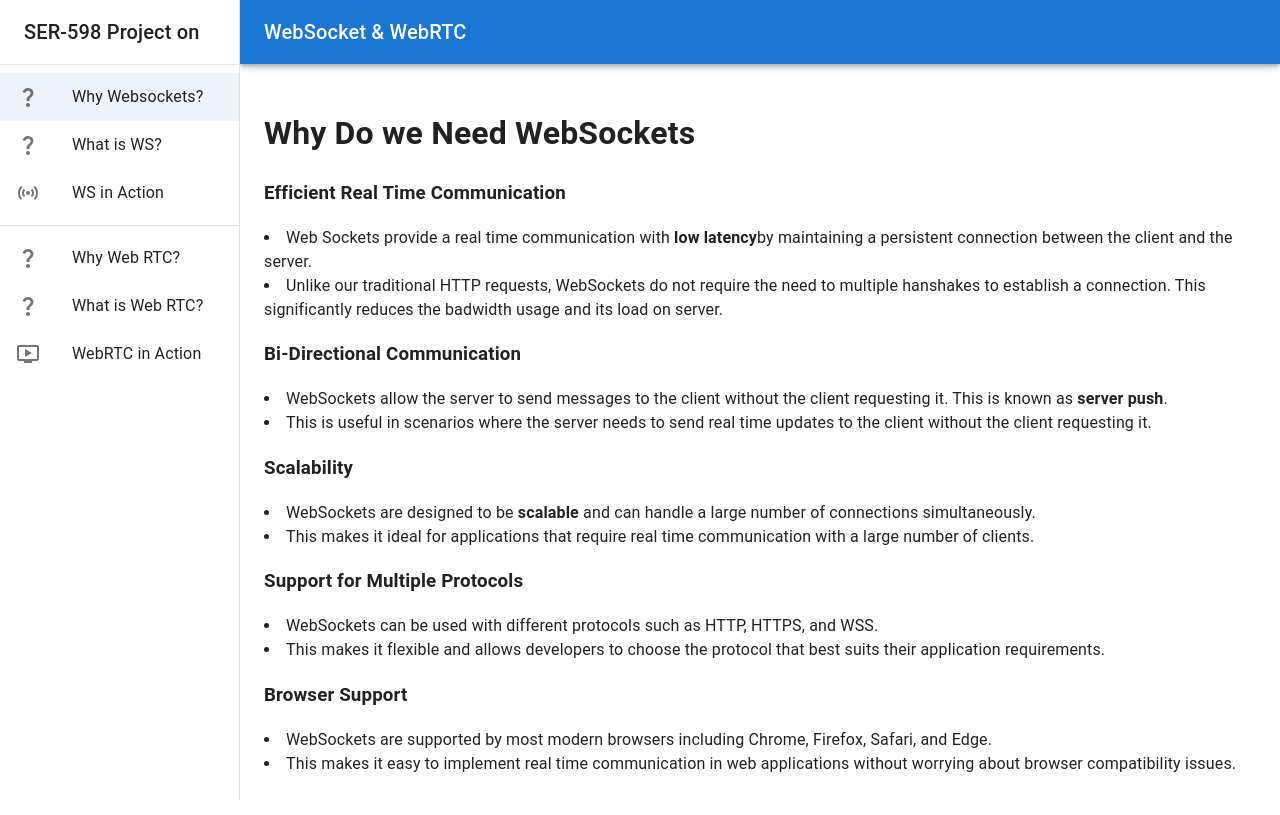
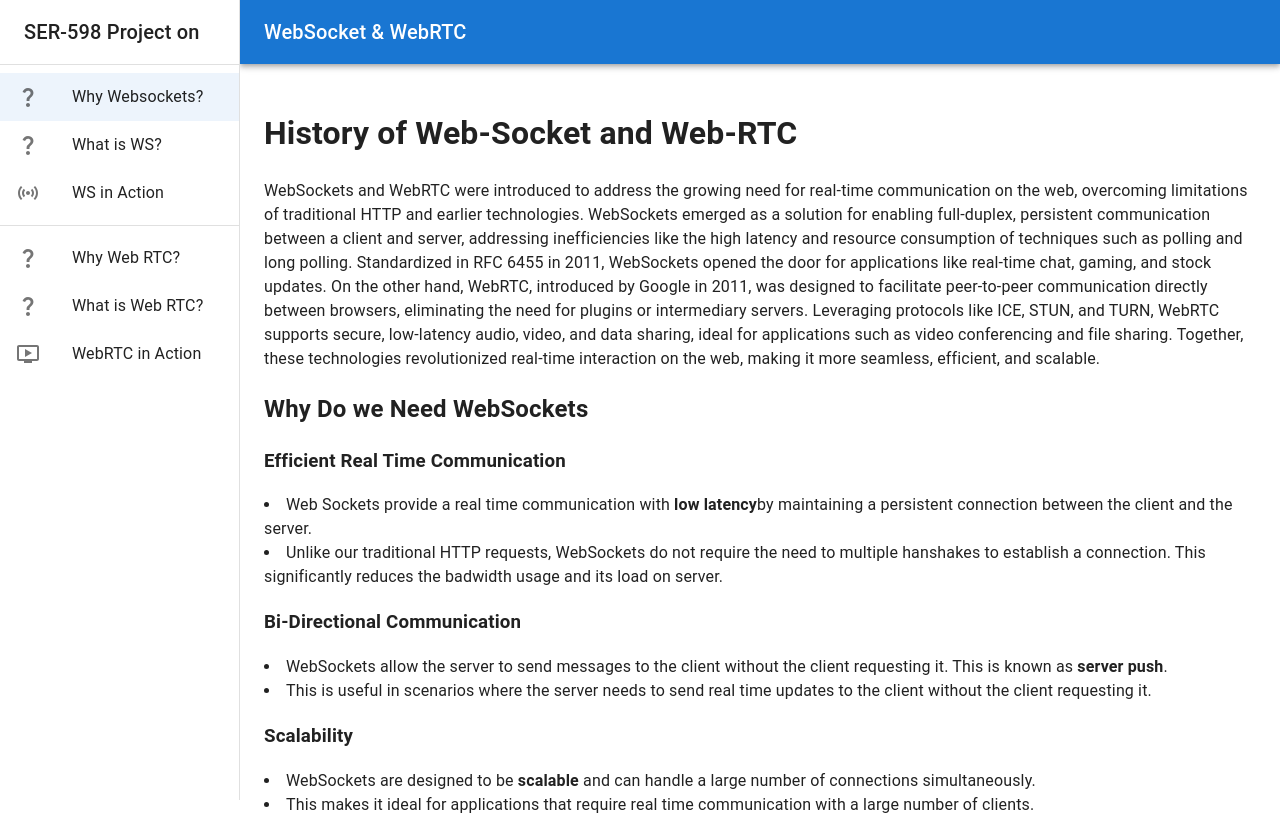
Before and after one commit to ishtpreet/WebSockets-and-WebRTC, a React (Create React App) app in the folder frontend/: page / in a window 1280 px wide. Shown: the top 815 px of the page. Built offline with nearby package versions, Linux system fonts and the light colour scheme.

Commit message:
content updated

```diff
--- a/frontend/src/pages/ws/WhatIsWS.js
+++ b/frontend/src/pages/ws/WhatIsWS.js
@@ -1,7 +1,27 @@
-import React from 'react'
+import React from "react";
 
 export default function WhatIsWS() {
   return (
-    <div>WhatIsWS</div>
-  )
+    <div>
+      <h1>What is a Web Socket</h1>
+      <h3>Definition</h3>
+      <p>
+        Websocket is a communication protocol that provides a full duplex,
+        bidirectional communication protocol between a client and a server. A
+        client (as in a a browser) and a server can communicate over a single
+        long lived TCP connection. This method allows for real-time data
+        transfer with low latency.
+      </p>
+      <h3>How does it work??</h3>
+      <p>
+        The bidirectional communicaiton in web sockets consists of two parts:
+        The HTTP handshake and the web socket protocol. The HTTP handshake is a
+        request-response protocol that allows for the client and server to
+        establish a connection. The web socket protocol is a full duplex
+        communication protocol that allows for the client and server to
+        communicate over a single connection. The messages are sent in frames.
+        The frames
+      </p>
+    </div>
+  );
 }
--- a/frontend/src/pages/ws/WhyWS.js
+++ b/frontend/src/pages/ws/WhyWS.js
@@ -3,7 +3,26 @@ import React from "react";
 export default function WhyWS() {
   return (
     <div>
-      <h1>Why Do we Need WebSockets</h1>
+      <h1>History of Web-Socket and Web-RTC</h1>
+      <p>
+        WebSockets and WebRTC were introduced to address the growing need for
+        real-time communication on the web, overcoming limitations of
+        traditional HTTP and earlier technologies. WebSockets emerged as a
+        solution for enabling full-duplex, persistent communication between a
+        client and server, addressing inefficiencies like the high latency and
+        resource consumption of techniques such as polling and long polling.
+        Standardized in RFC 6455 in 2011, WebSockets opened the door for
+        applications like real-time chat, gaming, and stock updates. On the
+        other hand, WebRTC, introduced by Google in 2011, was designed to
+        facilitate peer-to-peer communication directly between browsers,
+        eliminating the need for plugins or intermediary servers. Leveraging
+        protocols like ICE, STUN, and TURN, WebRTC supports secure, low-latency
+        audio, video, and data sharing, ideal for applications such as video
+        conferencing and file sharing. Together, these technologies
+        revolutionized real-time interaction on the web, making it more
+        seamless, efficient, and scalable.
+      </p>
+      <h2>Why Do we Need WebSockets</h2>
       <h3>Efficient Real Time Communication</h3>
       <p>
         <li>
```
